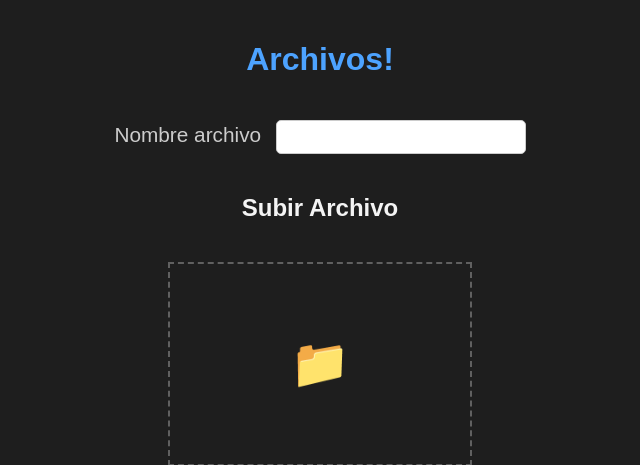
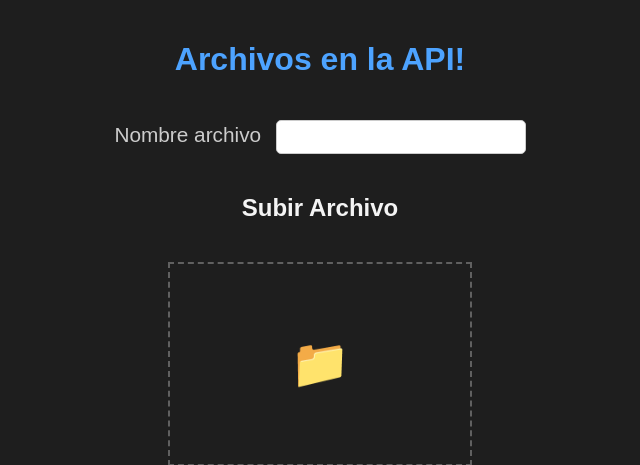
Before and after one commit to Nic0-GitHub/file_pass, a Flask app: page / in a window 1280 px wide. Shown: the top 465 px of the page, without its empty margins (320-960 px from the left). Run offline with Flask 2, Linux system fonts and the light colour scheme.

Commit message:
ADD(texto en h1)

```diff
--- a/static/templates/index.html
+++ b/static/templates/index.html
@@ -9,14 +9,14 @@
 
 </head>
 <body>
-    <h1>Archivos!</h1>
+    <h1>Archivos en la API!</h1>
     <form id="search-form" class="search-form" action="" method="GET" onsubmit="return false;">
         <label class="search-label" for="file-search-input">Nombre archivo</label>
         <input class="search-input" type="text" name="file-search" id="file-search-input" oninput="filterFiles()">
     </form>
     <div class="file-flex" id="file-list">
         {% for path in files %}
-            <a class="file-button" href="./download/{{path}}">{{path}}</a>
+            <a class="file-button" href ="./download/{{path}}">{{path}}</a>
         {% endfor %}
     </div>
 
```
